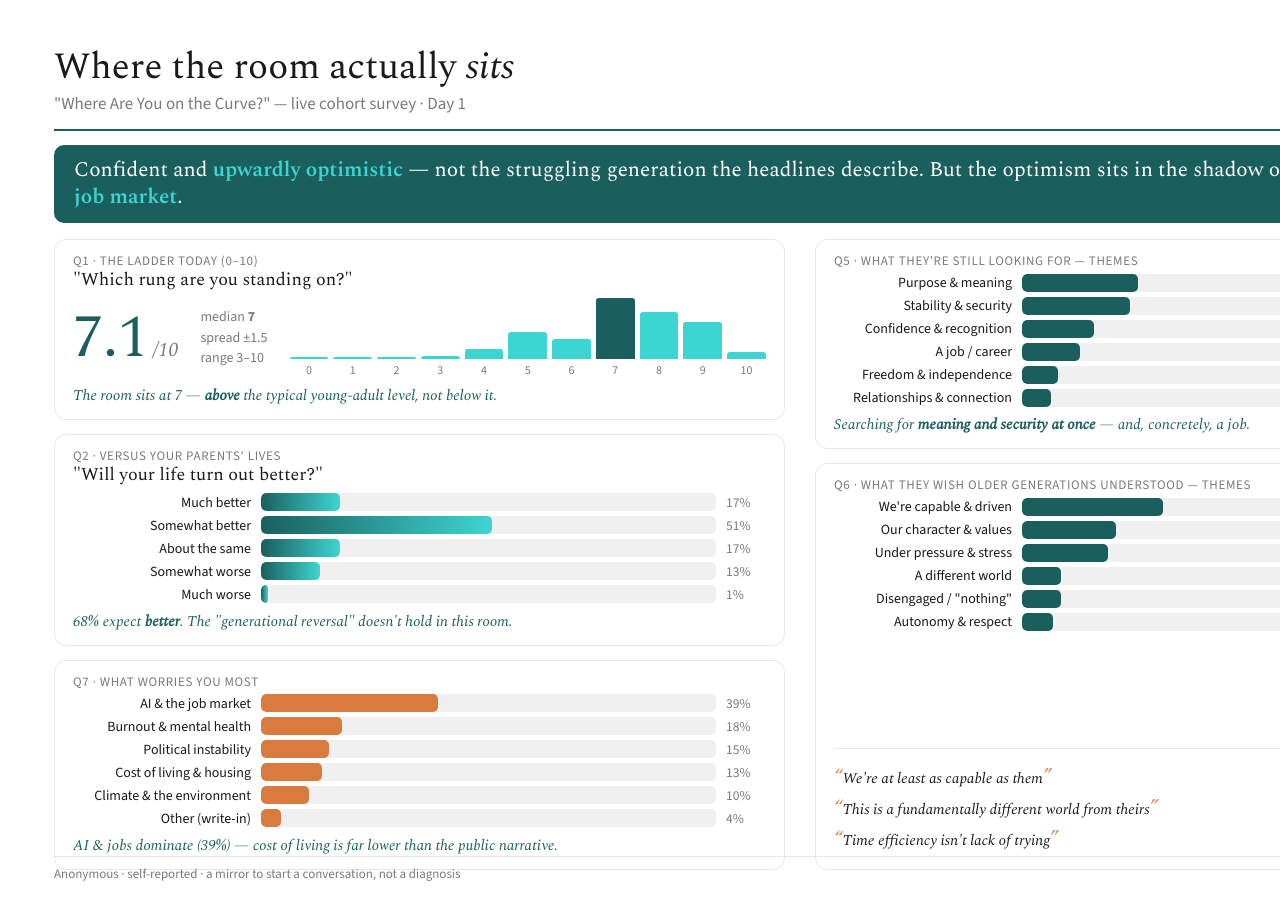
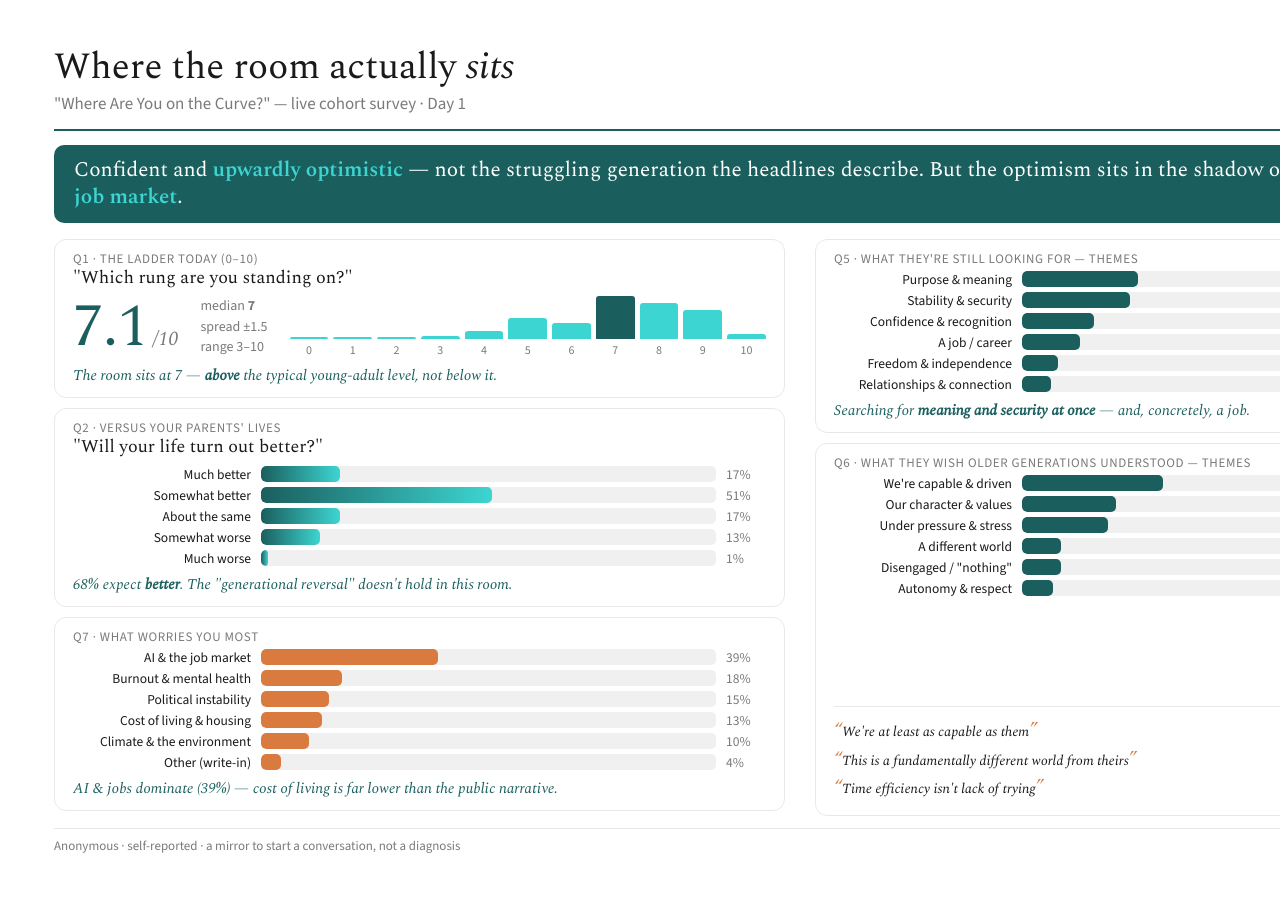
Before and after one commit to wosheesh/wmaterka, a Jekyll site: the page survey-results-card.html, which Jekyll copies as it is, in a window 1280 px wide. Built offline with Jekyll 4.4.1, drawn with Linux system fonts in a browser that asks for light colours.

Commit message:
Fix results card footer overlap + make it mobile responsive
- Footer now flows below content (was position:absolute, overlapped Q7);
  grid is flex:1 so the footer always sits beneath the panels.
- Add viewport meta + max-width:1024px media query: single-column reflow,
  stacked bar labels, no horizontal clipping on phones.

Co-Authored-By: Claude Opus 4.8 (1M context) <noreply@anthropic.com>

```diff
--- a/survey-results-card.html
+++ b/survey-results-card.html
@@ -4,6 +4,7 @@
 <html lang="en">
 <head>
 <meta charset="UTF-8">
+<meta name="viewport" content="width=device-width, initial-scale=1">
 <meta name="robots" content="noindex, nofollow">
 <link href="https://fonts.googleapis.com/css2?family=Spectral:ital,wght@0,400;0,600;1,400&family=Source+Sans+3:wght@400;600;700&display=swap" rel="stylesheet">
 <style>
@@ -15,6 +16,7 @@
     width:1600px; height:900px; background:#fff; overflow:hidden;
     font-family:'Source Sans 3',Helvetica,Arial,sans-serif; color:var(--ink);
     padding:46px 54px; position:relative;
+    display:flex; flex-direction:column;
   }
   h1,h2,h3{font-family:'Spectral',Georgia,serif;font-weight:400;line-height:1.15;}
   em{font-style:italic;}
@@ -25,9 +27,9 @@
   .insight{background:var(--accent);color:#fff;font-family:'Spectral',serif;font-size:21px;
            padding:12px 20px;border-radius:10px;margin:14px 0 16px;line-height:1.3;}
   .insight b{color:var(--bright);font-weight:600;}
-  .grid{display:grid;grid-template-columns:1fr 1fr;gap:30px;height:618px;}
-  .col{display:flex;flex-direction:column;gap:14px;}
-  .panel{border:1px solid var(--line);border-radius:12px;padding:12px 18px;}
+  .grid{display:grid;grid-template-columns:1fr 1fr;gap:30px;flex:1;min-height:0;}
+  .col{display:flex;flex-direction:column;gap:10px;min-height:0;}
+  .panel{border:1px solid var(--line);border-radius:12px;padding:10px 18px;}
   .panel .lbl{font-size:13px;text-transform:uppercase;letter-spacing:.05em;color:var(--muted);}
   .panel h3{font-size:18px;margin:1px 0 7px;}
   .headline{font-family:'Spectral',serif;font-style:italic;color:var(--accent);font-size:15px;margin-top:6px;}
@@ -36,26 +38,45 @@
   .big{font-family:'Spectral',serif;font-size:60px;color:var(--accent);line-height:.9;}
   .big small{font-size:20px;color:var(--muted);font-style:italic;}
   .q1meta{font-size:14px;color:var(--muted);line-height:1.45;}
-  .hist{display:flex;align-items:flex-end;gap:5px;height:80px;flex:1;}
+  .hist{display:flex;align-items:flex-end;gap:5px;height:62px;flex:1;}
   .hist .c{flex:1;display:flex;flex-direction:column;justify-content:flex-end;align-items:center;gap:3px;height:100%;}
   .hist .c .b{width:100%;background:var(--bright);border-radius:3px 3px 0 0;min-height:2px;}
   .hist .c .x{font-size:12px;color:var(--muted);}
   .hist .c.peak .b{background:var(--accent);}
 
-  .bars .row{display:grid;grid-template-columns:178px 1fr 40px;align-items:center;gap:10px;margin:4px 0;}
-  .bars .cl{font-size:14px;text-align:right;color:var(--ink);}
-  .bars .track{background:#f0f0f0;border-radius:5px;height:18px;overflow:hidden;}
+  .bars .row{display:grid;grid-template-columns:178px 1fr 40px;align-items:center;gap:10px;margin:3px 0;}
+  .bars .cl{font-size:13.5px;text-align:right;color:var(--ink);}
+  .bars .track{background:#f0f0f0;border-radius:5px;height:16px;overflow:hidden;}
   .bars .fill{height:100%;background:var(--accent);border-radius:5px;min-width:2px;}
   .bars .pc{font-size:13.5px;color:var(--muted);}
   .bars.warm .fill{background:var(--warm);}
   .bars.bright .fill{background:linear-gradient(90deg,var(--accent),var(--bright));}
 
-  .quotes{border-top:1px solid var(--line);padding-top:10px;margin-top:auto;}
-  .quotes .q{font-family:'Spectral',serif;font-style:italic;font-size:15px;color:var(--ink);margin:5px 0;line-height:1.3;}
-  .quotes .q::before{content:"“";color:var(--warm);font-size:20px;}
-  .quotes .q::after{content:"”";color:var(--warm);font-size:20px;}
-  .foot{position:absolute;bottom:18px;left:54px;right:54px;display:flex;justify-content:space-between;
+  .quotes{border-top:1px solid var(--line);padding-top:8px;margin-top:auto;}
+  .quotes .q{font-family:'Spectral',serif;font-style:italic;font-size:14px;color:var(--ink);margin:4px 0;line-height:1.3;}
+  .quotes .q::before{content:"“";color:var(--warm);font-size:19px;}
+  .quotes .q::after{content:"”";color:var(--warm);font-size:19px;}
+  .foot{display:flex;justify-content:space-between;gap:12px;margin-top:12px;
         font-size:13px;color:var(--muted);border-top:1px solid var(--line);padding-top:8px;}
+
+  /* --- mobile / narrow screens: reflow to a single readable column --- */
+  @media (max-width:1024px){
+    body{background:#fff;}
+    .card{width:100%; height:auto; min-height:0; overflow:visible; padding:22px 16px; display:block;}
+    .top{flex-direction:column; align-items:flex-start; gap:4px;}
+    .top h1{font-size:26px;} .top .sub{font-size:14px;} .top .n{text-align:left;font-size:14px;}
+    .insight{font-size:16px; padding:12px 14px; margin:14px 0;}
+    .grid{grid-template-columns:1fr; gap:16px; height:auto;}
+    .col{gap:16px;}
+    .panel h3{font-size:17px;}
+    .q1row{flex-wrap:wrap; gap:14px;}
+    .hist{height:64px; flex:1 1 100%; order:3;}
+    /* stack each bar: label on its own line, then track + % below */
+    .bars .row{grid-template-columns:1fr 44px; column-gap:10px; row-gap:2px; margin:8px 0;}
+    .bars .cl{grid-column:1/3; text-align:left; font-size:14px;}
+    .bars .track{height:20px;}
+    .foot{flex-direction:column; gap:4px;}
+  }
 </style>
 </head>
 <body>
```
Also changed, not shown: survey-results-card.png, 1 other file.
